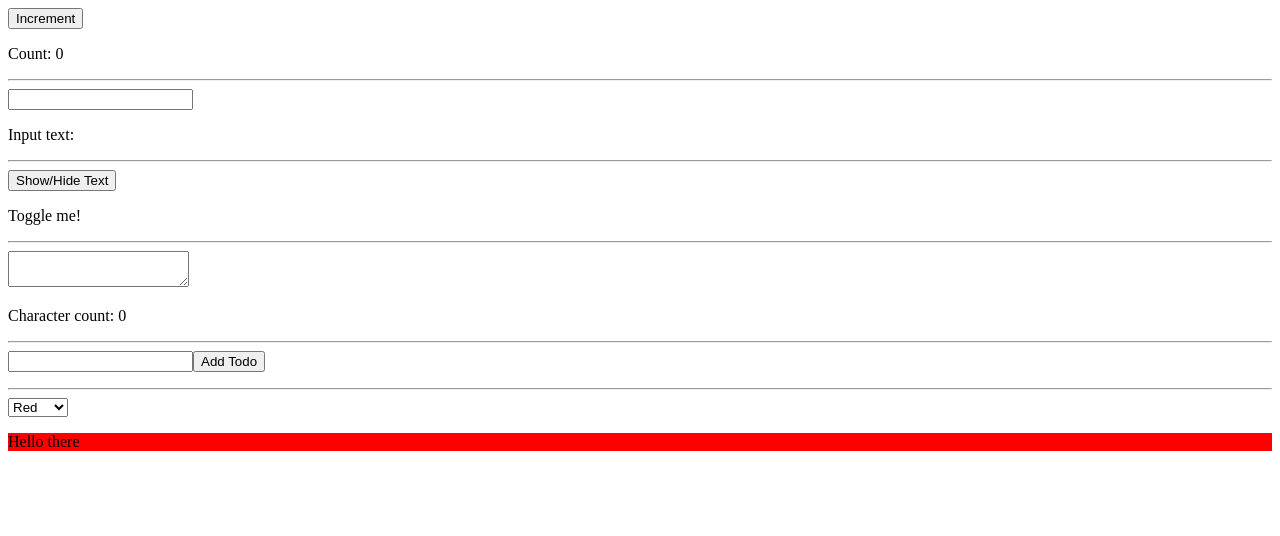
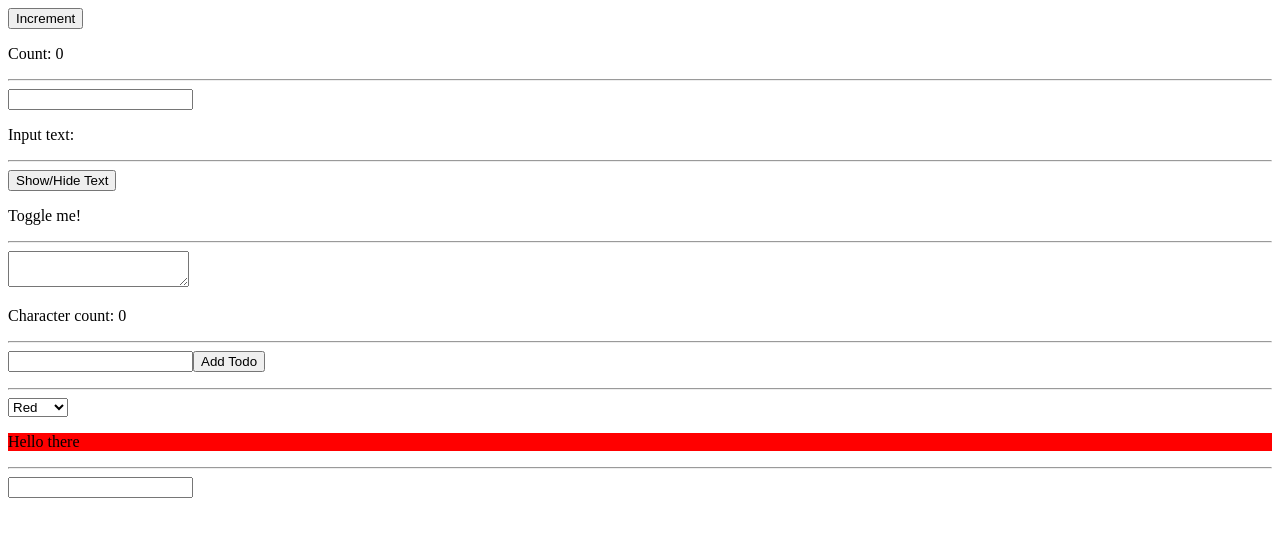
Before and after one commit to andyforrest/usestate-challenges, a React (Vite) app: page / in a window 1280 px wide. Shown: the top 536 px of the page. Built offline with nearby package versions, Linux system fonts and the light colour scheme.

Commit message:
added search filter component

```diff
--- a/src/App.tsx
+++ b/src/App.tsx
@@ -5,6 +5,7 @@ import ToggleVisibility from "./components/ToggleVisibility";
 import CharacterCounter from "./components/CharacterCounter";
 import TodoList from "./components/TodoList";
 import ColorSwitcher from "./components/ColorSwitcher";
+import SearchFilter from "./components/SearchFilter";
 
 function App() {
   return (
@@ -20,6 +21,8 @@ function App() {
       <TodoList/>
       <hr />
       <ColorSwitcher />
+      <hr />
+      <SearchFilter />
     </>
   );
 }
--- /dev/null
+++ b/src/components/SearchFilter.tsx
@@ -0,0 +1,34 @@
+import React, { useState } from "react";
+
+const items = ["Apple", "Banana", "Carrot", "Date", "Eggplant", "Fig", "Grape"];
+
+function ResultFilter() {
+  const [result, setResult] = useState<string[]>([]);
+
+  function handleInput(e: React.ChangeEvent<HTMLInputElement>) {
+    const filterItems = items.filter((i) =>
+      i.toLowerCase().includes(e.target.value.toLowerCase())
+    );
+
+    // setResult with filterItems only if there is user input to prevent empty input
+    // displaying all items
+    {
+      e.target.value !== "" ? setResult(filterItems) : setResult([]);
+    }
+  }
+
+  return (
+    <div>
+      <input type="text" onInput={handleInput} />
+      {result.length > 0 && (
+        <ul>
+          {result.map((item) => (
+            <li key={item}>{item}</li>
+          ))}
+        </ul>
+      )}
+    </div>
+  );
+}
+
+export default ResultFilter;
```
